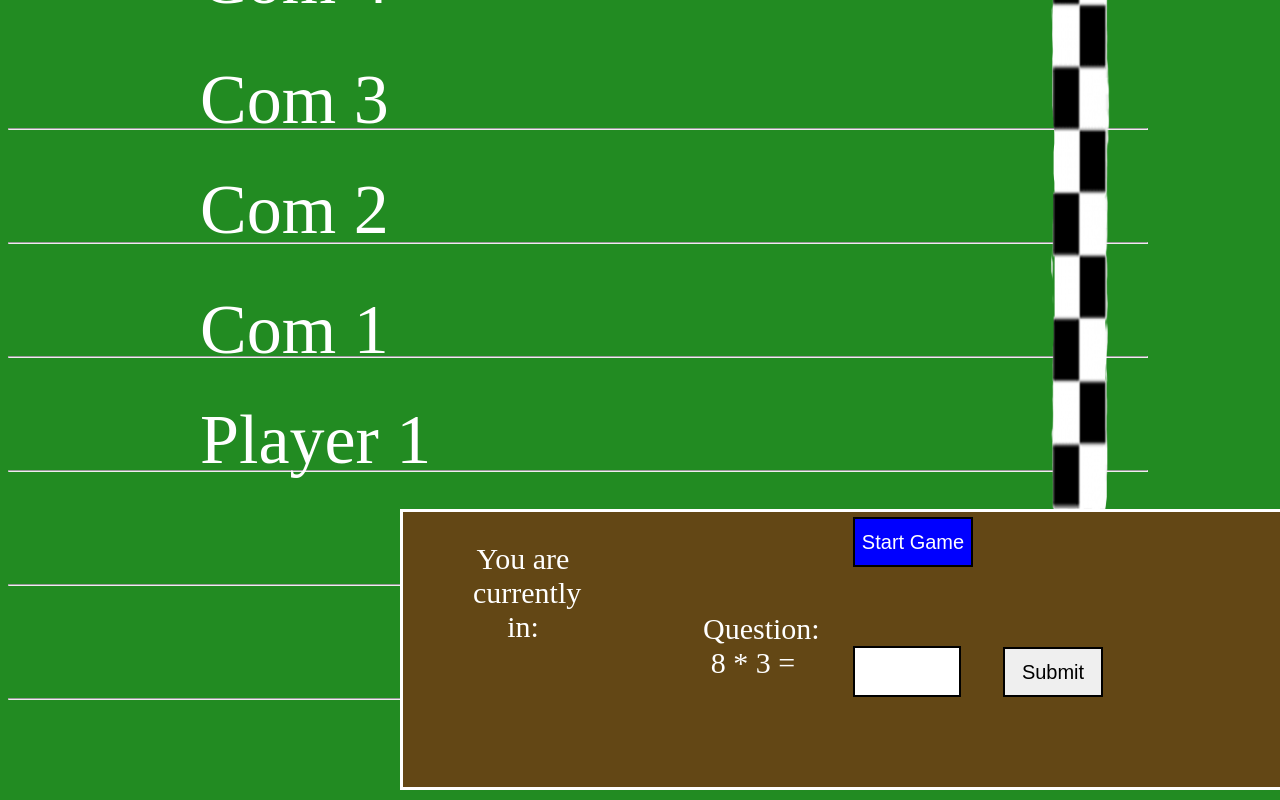
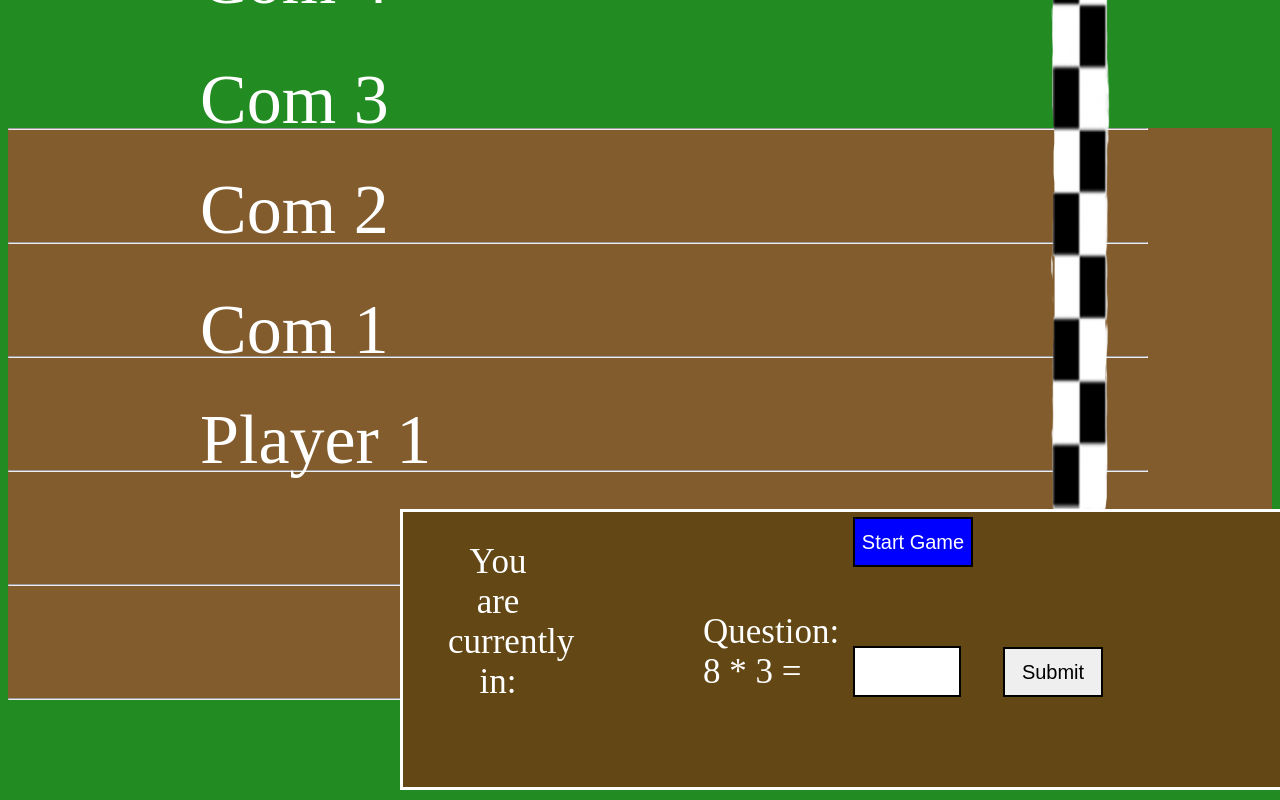
Before and after one commit to gmyrvold/Project1-Derby, a plain HTML site: page index.html in a window 1280 px wide. Shown: the top 800 px of the page. Drawn offline with Linux system fonts and the light colour scheme.

Commit message:
more styling added

```diff
--- a/css/style.css
+++ b/css/style.css
@@ -11,7 +11,6 @@ body {
 }
 .input {
     position: absolute;
-    text-align: center;
     height: 275px;
     width: 1000px;
     bottom: 10px;
@@ -47,7 +46,7 @@ body {
     left: 300px;
     width: 100px;
     bottom: 130px;
-    font-size: 30px;
+    font-size: 35px;
     color: white;
 }
 #startGame {
@@ -64,11 +63,12 @@ body {
 }
 #placement {
     position: absolute;
+    text-align: center;
     height: 45px;
-    left: 70px;
+    left: 45px;
     width: 100px;
     bottom: 200px;
-    font-size: 30px;
+    font-size: 35px;
     color: white;
 }
 #player1 {
@@ -111,3 +111,6 @@ body {
     font-size: 70px;
     left: 200px;
 }
+.lineup {
+    background-color: rgb(130, 92, 45);
+}
--- a/index.html
+++ b/index.html
@@ -1,11 +1,18 @@
 <!DOCTYPE html>
+
 <html lang="en">
 <head>
     <link rel="stylesheet" href="css/style.css">
     <title>Multiplication Derby</title>
 </head>
 <body>
-<div>
+<div class="lineup">
+    <hr style="width:90%;text-align:left;margin-left:0;margin-top: 8em;">
+    <hr style="width:90%;text-align:left;margin-left:0;margin-top: 7em;">
+    <hr style="width:90%;text-align:left;margin-left:0;margin-top: 7em;">
+    <hr style="width:90%;text-align:left;margin-left:0;margin-top: 7em;">
+    <hr style="width:90%;text-align:left;margin-left:0;margin-top: 7em;">
+    <hr style="width:90%;text-align:left;margin-left:0;margin-top: 7em;">
     <ul>
         <li id="com4">Com 4</li>
         <li id="com3">Com 3</li>
@@ -27,12 +34,6 @@
 
         <img src="images/Horse5.png" alt="Horse" id="horse5"style="position:absolute;bottom:250px;right:1700px;height: 350px;">
 
-        <hr style="width:90%;text-align:left;margin-left:0;margin-top: 8em;">
-        <hr style="width:90%;text-align:left;margin-left:0;margin-top: 7em;">
-        <hr style="width:90%;text-align:left;margin-left:0;margin-top: 7em;">
-        <hr style="width:90%;text-align:left;margin-left:0;margin-top: 7em;">
-        <hr style="width:90%;text-align:left;margin-left:0;margin-top: 7em;">
-        <hr style="width:90%;text-align:left;margin-left:0;margin-top: 7em;">
     </div>
     <div class="input">
         <input type="text" id="answer" value="">
```
Also changed, not shown: images/audience.png (deleted), images/audience2.png (added).
